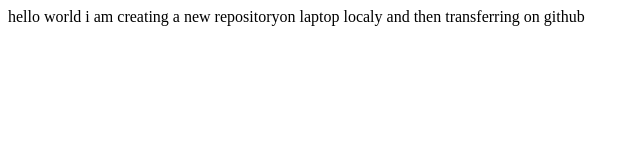
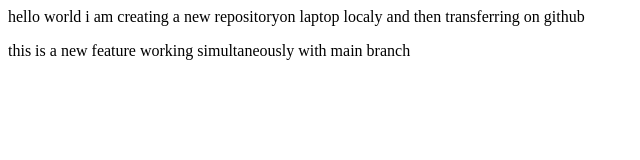
Before and after one commit to ER-AVESH/LOCALREPO, a plain HTML site: page index.html in a window 1280 px wide. Shown: the whole page, without its empty margins (0-640 px from the left). Drawn offline with Linux system fonts and the light colour scheme.

Commit message:
new feature in new branch

```diff
--- a/index.html
+++ b/index.html
@@ -1,3 +1,4 @@
 <p>hello world
     i am creating a new repositoryon laptop localy and then transferring on github
 </p>
+<p>this is a new feature working simultaneously with main branch</p>
```
